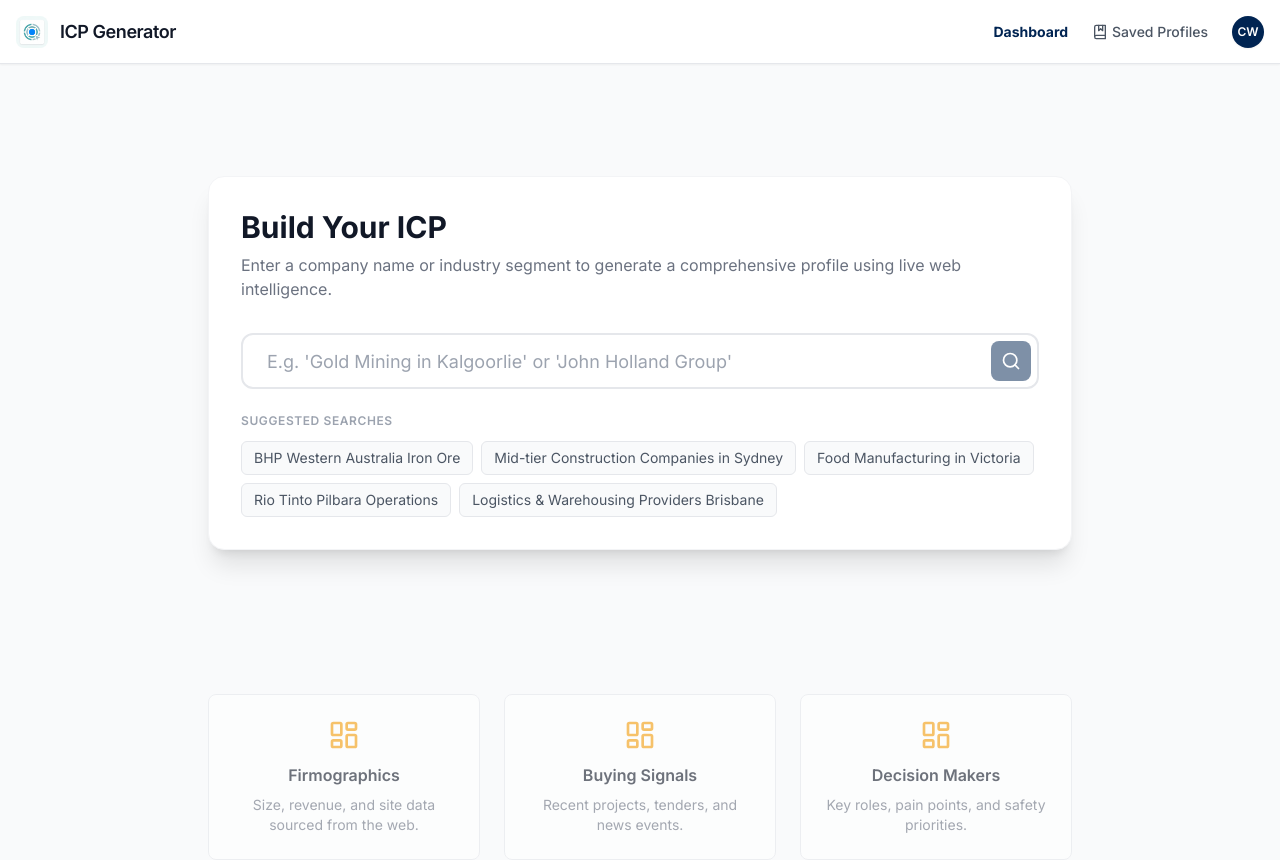
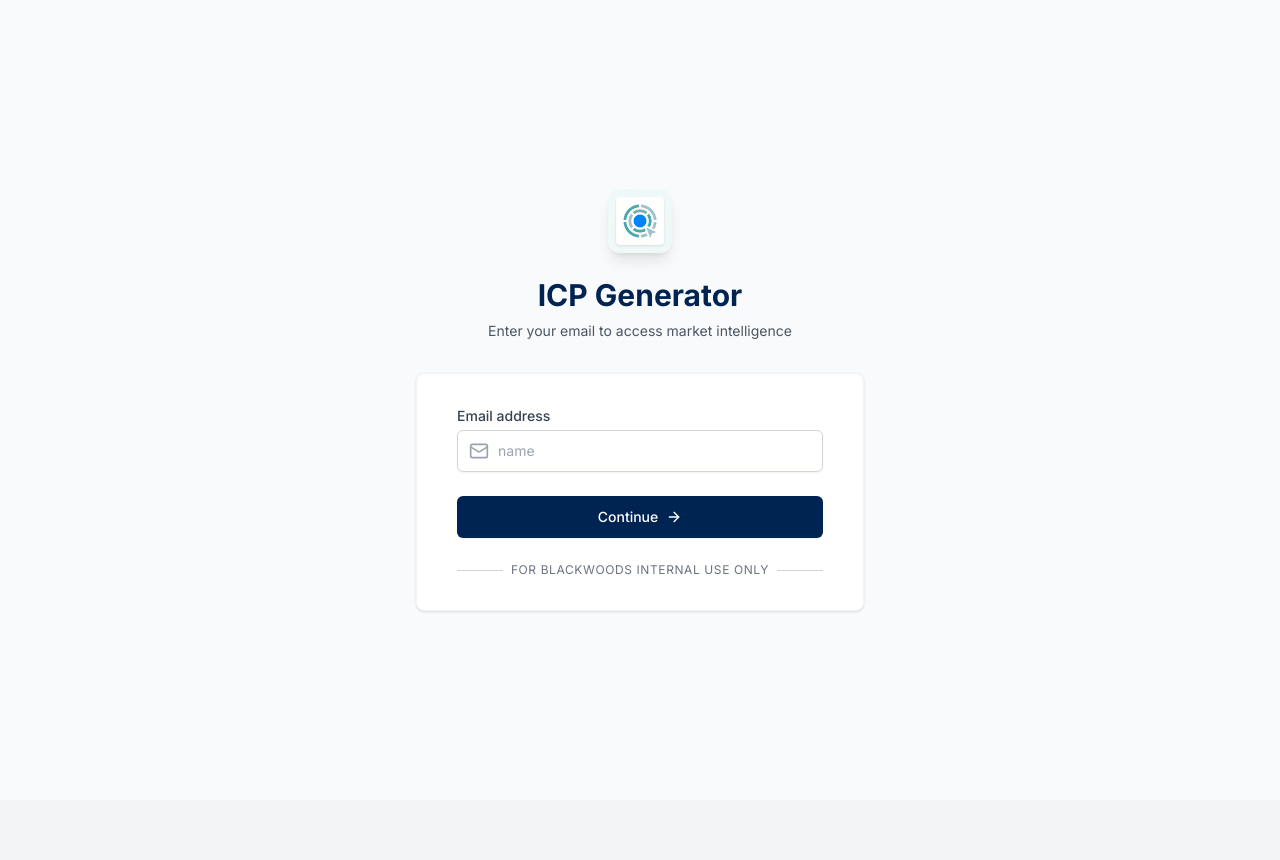
Before and after one commit to CeciliaW888/ICP-Generator, a React (Vite) app: page / in a window 1280 px wide. After the commit the page ends 800 px from the top, so only its background shows below. Built offline with nearby package versions, Linux system fonts and the light colour scheme; no server answers.

Commit message:
feat: login screen with intellisense and internal use disclaimer

```diff
--- a/src/App.tsx
+++ b/src/App.tsx
@@ -1,11 +1,12 @@
-import React, { useState } from 'react';
+import React, { useState, useEffect } from 'react';
 import { SearchForm } from './components/SearchForm';
 import { ICPResult } from './components/ICPResult';
 import { SavedProfiles } from './components/SavedProfiles';
+import { LoginView } from './components/LoginView';
 import { generateICP } from './services/gemini';
 import { ICPData, GroundingSource } from './types';
 import { saveProfile, getSavedProfiles, deleteProfile, SavedICP } from './services/storage';
-import { LayoutDashboard, WifiOff, AlertTriangle, BookMarked } from 'lucide-react';
+import { LayoutDashboard, WifiOff, AlertTriangle, BookMarked, LogOut } from 'lucide-react';
 
 
 // Helper to extract initials from email (e.g., "john.doe@company.com" -> "JD")
@@ -24,15 +25,36 @@ const getInitials = (email: string): string => {
 };
 
 const App: React.FC = () => {
+  // Authentication State
+  const [isLoggedIn, setIsLoggedIn] = useState(false);
+  const [userEmail, setUserEmail] = useState("");
+
+  // Check storage on mount
+  useEffect(() => {
+    const storedUser = localStorage.getItem('auth_user');
+    if (storedUser) {
+      setUserEmail(storedUser);
+      setIsLoggedIn(true);
+    }
+  }, []);
+
+  const handleLogin = (email: string) => {
+    localStorage.setItem('auth_user', email);
+    setUserEmail(email);
+    setIsLoggedIn(true);
+  };
+
+  const handleLogout = () => {
+    localStorage.removeItem('auth_user');
+    setIsLoggedIn(false);
+    setUserEmail("");
+  };
+
   const [loading, setLoading] = useState(false);
   const [icpData, setIcpData] = useState<ICPData | null>(null);
   const [sources, setSources] = useState<GroundingSource[]>([]);
   const [isFallbackMode, setIsFallbackMode] = useState(false);
   const [error, setError] = useState<string | null>(null);
-
-  // Mock logged-in user email updated for test
-  const userEmail = "cecilia.wang@blackwoods.com.au";
-  const userInitials = getInitials(userEmail);
 
   const isDemoMode = !import.meta.env.VITE_API_KEY;
 
@@ -42,7 +64,7 @@ const App: React.FC = () => {
   const [lastQuery, setLastQuery] = useState(''); // Track query for saving
 
   // Load saved profiles on mount
-  React.useEffect(() => {
+  useEffect(() => {
     setSavedProfiles(getSavedProfiles());
   }, []);
 
@@ -91,6 +113,12 @@ const App: React.FC = () => {
     setView('dashboard');
   };
 
+  if (!isLoggedIn) {
+    return <LoginView onLogin={handleLogin} />;
+  }
+
+  const userInitials = getInitials(userEmail);
+
   return (
     <div className="min-h-screen bg-gray-50 flex flex-col">
       {/* Navigation Bar */}
@@ -121,11 +149,21 @@ const App: React.FC = () => {
               <BookMarked className="w-4 h-4" />
               Saved Profiles
             </button>
-            <div
-              className="w-8 h-8 rounded-full bg-brand text-white flex items-center justify-center text-xs font-semibold shadow-sm cursor-help transition-transform hover:scale-105"
-              title={`Logged in as: ${userEmail}`}
-            >
-              {userInitials}
+
+            <div className="flex items-center gap-3 pl-4 border-l border-gray-200">
+              <div
+                className="w-8 h-8 rounded-full bg-brand text-white flex items-center justify-center text-xs font-semibold shadow-sm cursor-help transition-transform hover:scale-105"
+                title={`Logged in as: ${userEmail}`}
+              >
+                {userInitials}
+              </div>
+              <button
+                onClick={handleLogout}
+                className="text-gray-400 hover:text-red-600 transition-colors"
+                title="Sign Out"
+              >
+                <LogOut className="w-5 h-5" />
+              </button>
             </div>
           </div>
         </div>
--- /dev/null
+++ b/src/components/LoginView.tsx
@@ -0,0 +1,160 @@
+import React, { useState, useRef } from 'react';
+import { Mail, ArrowRight, Loader } from 'lucide-react';
+
+interface LoginViewProps {
+    onLogin: (email: string) => void;
+}
+
+export const LoginView: React.FC<LoginViewProps> = ({ onLogin }) => {
+    const [emailInput, setEmailInput] = useState('');
+    const [loading, setLoading] = useState(false);
+    const [error, setError] = useState<string | null>(null);
+    const inputRef = useRef<HTMLInputElement>(null);
+
+    const DOMAIN = '@blackwoods.com.au';
+    const showSuffix = emailInput.length > 0 && !emailInput.includes('@');
+
+    const handleSubmit = async (e: React.FormEvent) => {
+        e.preventDefault();
+        setError(null);
+        setLoading(true);
+
+        // Auto-append domain if missing
+        let finalEmail = emailInput.trim();
+        if (!finalEmail.includes('@')) {
+            finalEmail += DOMAIN;
+        }
+
+        // Simulate network delay
+        await new Promise(resolve => setTimeout(resolve, 500));
+
+        // Simple Mock Validation
+        if (finalEmail.toLowerCase().endsWith(DOMAIN) || finalEmail === `demo${DOMAIN}`) {
+            onLogin(finalEmail);
+        } else {
+            setError(`Please use a valid Blackwoods email address (${DOMAIN})`);
+            setLoading(false);
+        }
+    };
+
+    const handleKeyDown = (e: React.KeyboardEvent) => {
+        // Allow Tab to autocomplete
+        if (e.key === 'Tab' && showSuffix) {
+            e.preventDefault();
+            setEmailInput(emailInput + DOMAIN);
+        }
+    };
+
+    return (
+        <div className="min-h-screen bg-gray-50 flex flex-col justify-center py-12 sm:px-6 lg:px-8">
+            <div className="sm:mx-auto sm:w-full sm:max-w-md">
+                <div className="flex justify-center">
+                    <img
+                        src="/icons/icon-120.png"
+                        alt="Blackwoods"
+                        className="w-16 h-16 rounded-xl shadow-lg"
+                    />
+                </div>
+                <h2 className="mt-6 text-center text-3xl font-extrabold text-[#002452]">
+                    ICP Generator
+                </h2>
+                <p className="mt-2 text-center text-sm text-gray-600">
+                    Enter your email to access market intelligence
+                </p>
+            </div>
+
+            <div className="mt-8 sm:mx-auto sm:w-full sm:max-w-md">
+                <div className="bg-white py-8 px-4 shadow sm:rounded-lg sm:px-10 border border-gray-100">
+                    <form className="space-y-6" onSubmit={handleSubmit}>
+                        <div>
+                            <label htmlFor="email" className="block text-sm font-medium text-gray-700">
+                                Email address
+                            </label>
+                            <div className="mt-1 relative rounded-md shadow-sm flex items-center">
+                                <div className="absolute inset-y-0 left-0 pl-3 flex items-center pointer-events-none z-10">
+                                    <Mail className="h-5 w-5 text-gray-400" />
+                                </div>
+
+                                <div className="relative w-full flex items-center">
+                                    <input
+                                        ref={inputRef}
+                                        id="email"
+                                        name="email"
+                                        type="text"
+                                        autoComplete="email"
+                                        required
+                                        value={emailInput}
+                                        onChange={(e) => setEmailInput(e.target.value)}
+                                        onKeyDown={handleKeyDown}
+                                        className="focus:ring-[#002452] focus:border-[#002452] block w-full pl-10 sm:text-sm border-gray-300 rounded-md p-2.5 border"
+                                        placeholder="name"
+                                    />
+
+                                    {/* Intellisense Suffix */}
+                                    {showSuffix && (
+                                        <div
+                                            className="absolute right-3 top-1/2 transform -translate-y-1/2 text-gray-400 pointer-events-none select-none text-sm transition-opacity duration-200"
+                                        >
+                                            {DOMAIN}
+                                        </div>
+                                    )}
+                                </div>
+                            </div>
+                            {showSuffix && (
+                                <p className="mt-1 text-xs text-brand/60">Press <strong>Tab</strong> to autocomplete domain</p>
+                            )}
+                        </div>
+
+                        {error && (
+                            <div className="rounded-md bg-red-50 p-4">
+                                <div className="flex">
+                                    <div className="ml-3">
+                                        <h3 className="text-sm font-medium text-red-800">
+                                            Login Failed
+                                        </h3>
+                                        <div className="mt-2 text-sm text-red-700">
+                                            <p>{error}</p>
+                                        </div>
+                                    </div>
+                                </div>
+                            </div>
+                        )}
+
+                        <div>
+                            <button
+                                type="submit"
+                                disabled={loading}
+                                className="w-full flex justify-center items-center py-2.5 px-4 border border-transparent rounded-md shadow-sm text-sm font-medium text-white bg-[#002452] hover:bg-[#001a3d] focus:outline-none focus:ring-2 focus:ring-offset-2 focus:ring-[#002452] transition-colors disabled:opacity-70"
+                            >
+                                {loading ? (
+                                    <>
+                                        <Loader className="animate-spin -ml-1 mr-2 h-4 w-4" />
+                                        Signing in...
+                                    </>
+                                ) : (
+                                    <>
+                                        Continue
+                                        <ArrowRight className="ml-2 h-4 w-4" />
+                                    </>
+                                )}
+                            </button>
+                        </div>
+                    </form>
+
+                    <div className="mt-6">
+                        <div className="relative">
+                            <div className="absolute inset-0 flex items-center">
+                                <div className="w-full border-t border-gray-300" />
+                            </div>
+                            <div className="relative flex justify-center text-sm">
+                                <span className="px-2 bg-white text-gray-500 uppercase text-xs tracking-wider">
+                                    For Blackwoods Internal Use Only
+                                </span>
+                            </div>
+                        </div>
+                    </div>
+                </div>
+            </div>
+        </div>
+    );
+};
--- a/src/index.tsx
+++ b/src/index.tsx
@@ -3,13 +3,23 @@ import ReactDOM from 'react-dom/client';
 import App from './App';
 
 const rootElement = document.getElementById('root');
+
 if (!rootElement) {
-  throw new Error("Could not find root element to mount to");
+  // This should be caught by window.onerror in index.html, but just in case
+  const errorMsg = "Fatal Error: Could not find root element to mount to";
+  document.body.innerHTML = `<div style="color:red; padding:20px;">${errorMsg}</div>`;
+  throw new Error(errorMsg);
 }
 
+try {
   const root = ReactDOM.createRoot(rootElement);
   root.render(
     <React.StrictMode>
       <App />
     </React.StrictMode>
   );
+} catch (error) {
+  console.error("React Mount Error:", error);
+  // We can let the global error handler in index.html pick this up
+  throw error;
+}
```
Lines whose indentation alone changed are shown as unchanged.
